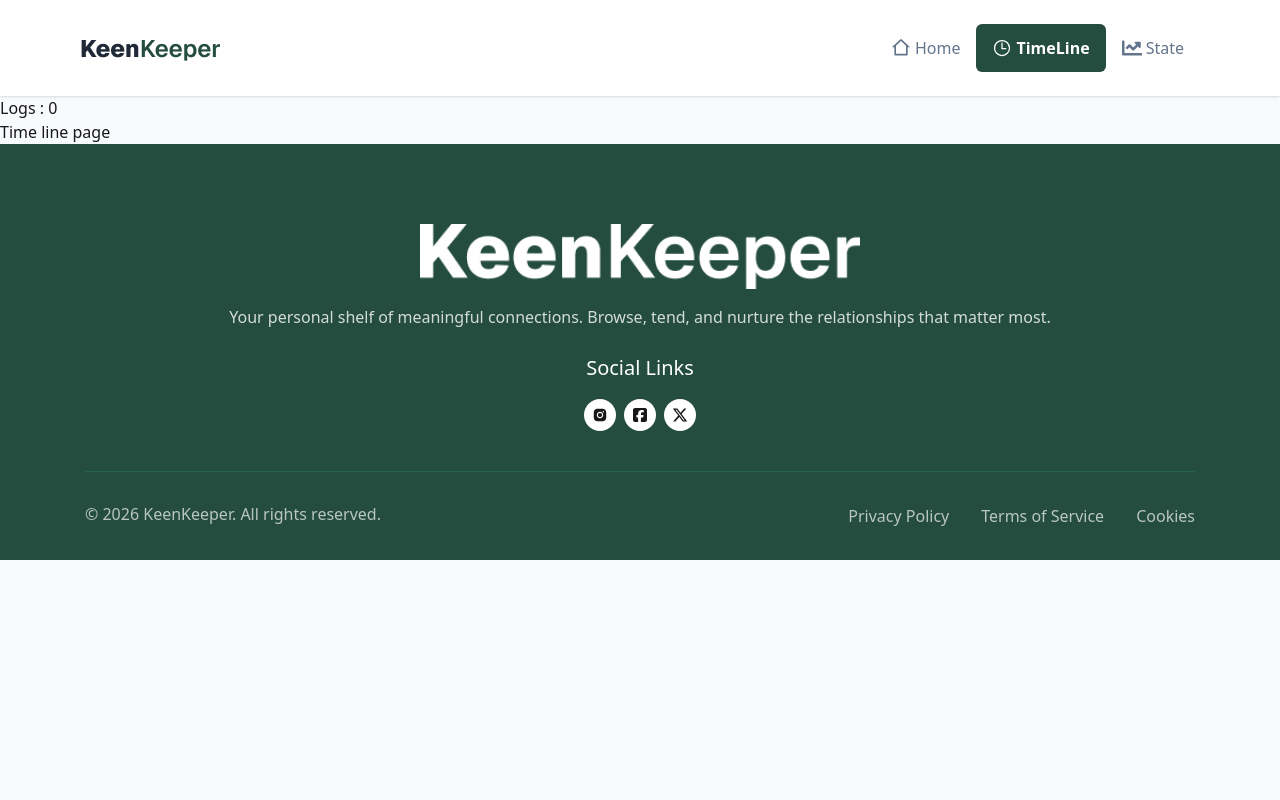
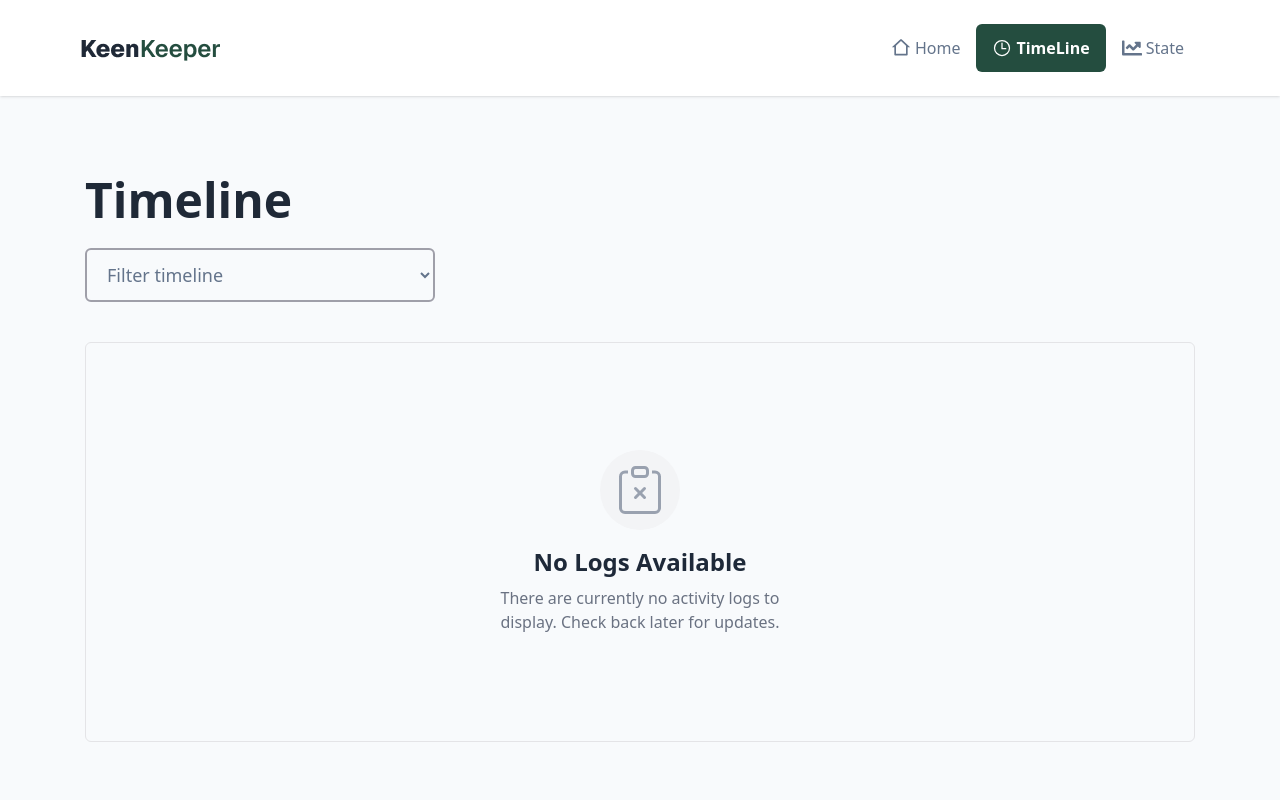
Before and after one commit to Tareq1670/keenkeeper, a Next.js app: page /timeline in a window 1280 px wide. Shown: the top 800 px of the page. Built offline with nearby package versions, Linux system fonts and the light colour scheme.

Commit message:
Add LogList component and implement filtering in TimelinePage

```diff
--- /dev/null
+++ b/src/Components/LogList.jsx
@@ -0,0 +1,36 @@
+import React from 'react';
+import { FaVideo } from 'react-icons/fa6';
+import { IoCall } from 'react-icons/io5';
+import { MdTextsms } from 'react-icons/md';
+
+const LogList = ({item}) => {
+    const {name, logType, date} = item;
+    return (
+        <div className='bg-white p-2 md:p-4 shadow-sm border rounded-md border-zinc-200'>
+            <div className='flex space-x-4 items-center '>
+                <div className='font-medium text-[40px]'>
+                    {
+                        logType === "Call" ? <IoCall />: logType === "Text" ? <MdTextsms />: logType === "Video" ? <FaVideo /> : ""
+                    }
+                </div>
+                <div>
+                    <h2 className='text-[20px] text-[#244D3F] font-medium'>{logType} <span className='text-[18px] text-[#64748B] font-normal mb-1'>with {name}</span></h2>
+                    <p className='text-[18px] text-[#64748B]'>
+                        {
+                            new Date(date).toLocaleString('en-US',{
+                                month : "short",
+                                day : "numeric",
+                                year : "numeric",
+                                minute : "2-digit",
+                                hour : "2-digit",
+                                hour12 : true
+                            })
+                        }
+                    </p>
+                </div>
+            </div>
+        </div>
+    );
+};
+
+export default LogList;
--- a/src/app/friendsdetails/[id]/page.jsx
+++ b/src/app/friendsdetails/[id]/page.jsx
@@ -32,7 +32,7 @@ const FriendsDetailsPage = ({ params }) => {
 
     if (!isFind) {
         return (
-            <div className="px-4 mt-[60px] lg:mt-[100px] mb-[60px] max-w-[1110px] mx-auto w-full flex items-center justify-center h-90">
+            <div className="px-1 md:px-0 my-[60px] md:my-[70px] lg:my-[80px] max-w-[1110px] mx-auto w-full flex items-center justify-center h-90">
                 <div className="text-center max-w-sm">
                     {/* Minimalist Icon Circle */}
                     <div className="w-16 h-16 bg-slate-50 text-slate-400 rounded-full flex items-center justify-center mx-auto mb-6 border border-slate-100">
@@ -85,10 +85,7 @@ const FriendsDetailsPage = ({ params }) => {
 
     const { handleLogs, log } = useContext(ProviderContext);
 
-    console.log(log);
-
     const handleCallLogs = (type) => {
-        console.log("click ", type);
 
         const now = new Date();
 
@@ -284,10 +281,10 @@ const FriendsDetailsPage = ({ params }) => {
                                         viewBox="0 0 24 24"
                                         fill="none"
                                         stroke="#94a3b8"
-                                        stroke-width="1.5"
-                                        stroke-linecap="round"
-                                        stroke-linejoin="round"
-                                        class="mb-4"
+                                        strokeWidth="1.5"
+                                        strokeLinecap="round"
+                                        strokeLinejoin="round"
+                                        className="mb-4"
                                     >
                                         <path d="M12 8v4l3 3" />
                                         <circle cx="12" cy="12" r="9" />
@@ -322,7 +319,7 @@ const FriendsDetailsPage = ({ params }) => {
                                                         {logs.name}
                                                     </h2>
                                                     <p className="text-[14px] md:text-[16px] line-clamp-1 text-[#64748bFF]">
-                                                        Asked for career advice
+                                                        Asked for career advice by {logs.logType}
                                                     </p>
                                                 </div>
                                             </div>
--- a/src/app/layout.js
+++ b/src/app/layout.js
@@ -22,7 +22,7 @@ export default function RootLayout({ children }) {
             lang="en"
             className={`${geistSans.variable} h-full antialiased`}
         >
-            <body className="min-h-full flex flex-col bg-[#f8fafcFF]">
+            <body className="min-h-full flex flex-col bg-[#f8fafc]">
                 <Providers>
                     <Navbar />
                     {children}
--- a/src/app/timeline/page.jsx
+++ b/src/app/timeline/page.jsx
@@ -1,13 +1,99 @@
-"use client"
-import { ProviderContext } from '@/Context/context.provider';
-import React, { useContext } from 'react';
+"use client";
+import LogList from "@/Components/LogList";
+import { ProviderContext } from "@/Context/context.provider";
+import React, { useContext, useEffect, useState } from "react";
+import { BsClipboardX } from "react-icons/bs";
 
 const TimeLinePage = () => {
-    const {log} = useContext(ProviderContext);
+    const { log } = useContext(ProviderContext);
+    const [filterValue, setFilterValue] = useState("");
+    const [sortData, setSortData] = useState(log);
+
+    useEffect(() => {
+        const today = new Date();
+
+        if (filterValue === "call") {
+            const callSort = log.filter((data) => data.logType === "Call");
+            return setSortData(callSort);
+        } else if (filterValue === "text") {
+            const smsSort = log.filter((data) => data.logType === "Text");
+            return setSortData(smsSort);
+        } else if (filterValue === "video") {
+            const videoSort = log.filter((data) => data.logType === "Video");
+            return setSortData(videoSort);
+        } else if (filterValue === "today") {
+            const todaySort = log.filter((data) => {
+                const logDate = new Date(data.date);
+                return logDate.toDateString() === today.toDateString();
+            });
+            return setSortData(todaySort);
+        } else if (filterValue === "yesterday") {
+            const yesterDay = new Date();
+            yesterDay.setDate(today.getDate() - 1);
+            const yesterdaySort = log.filter((data) => {
+                const thatYesterDay = new Date(data.date);
+                return (
+                    thatYesterDay.toDateString() === yesterDay.toDateString()
+                );
+            });
+            return setSortData(yesterdaySort);
+        } else if (filterValue === "7days") {
+            const last7days = new Date();
+            last7days.setDate(today.getDate() - 7);
+            last7days.setHours(0, 0, 0, 0);
+            const last7daysSort = log.filter((data) => {
+                const logDate = new Date(data.date);
+                return logDate >= last7days;
+            });
+            return setSortData(last7daysSort);
+        } else {
+            setSortData(log);
+        }
+    }, [filterValue, log]);
+
     return (
-        <div>
-            <p>Logs : {log.length}</p>
-            <h2>Time line page</h2>
+        <div className="px-1 lg:px-0 my-[60px] md:my-[70px] lg:my-[80px] max-w-[1110px] mx-auto w-full">
+            <h2 className="text-[#1f2937FF] text-5xl font-bold mb-4 md:mb-6">
+                Timeline
+            </h2>
+            <select
+                defaultValue={filterValue}
+                onChange={(e) => setFilterValue(e.target.value)}
+                className="max-w-[350px] w-full border-2 border-zinc-400 outline-none rounded-md px-4 py-3 text-[18px] text-[#64748bFF] mb-[20px] md:mb-[30px] lg:mb-[40px] "
+            >
+                <option value="">Filter timeline</option>
+                <option value="call">Call</option>
+                <option value="text">Text</option>
+                <option value="video">Video</option>
+                <option value="today">Today</option>
+                <option value="yesterday">Yesterday</option>
+                <option value="7days">Last 7 Days</option>
+            </select>
+
+            <div>
+                {!sortData.length ? (
+                    <div className="flex flex-col items-center justify-center min-h-[400px] p-6 text-center border border-zinc-200 rounded-md">
+                        <div className="bg-gray-100 p-4 rounded-full mb-4">
+                            <BsClipboardX size={48} className="text-gray-400" />
+                        </div>
+                        <h2 className="text-2xl font-semibold text-gray-800 mb-2">
+                            No Logs Available
+                        </h2>
+                        <p className="text-gray-500 max-w-xs">
+                            There are currently no activity logs to display.
+                            Check back later for updates.
+                        </p>
+                    </div>
+                ) : (
+                    ""
+                )}
+            </div>
+
+            <div className="space-y-4 md:space-y-6">
+                {sortData.map((item, i) => (
+                    <LogList key={i} item={item} />
+                ))}
+            </div>
         </div>
     );
 };
```
